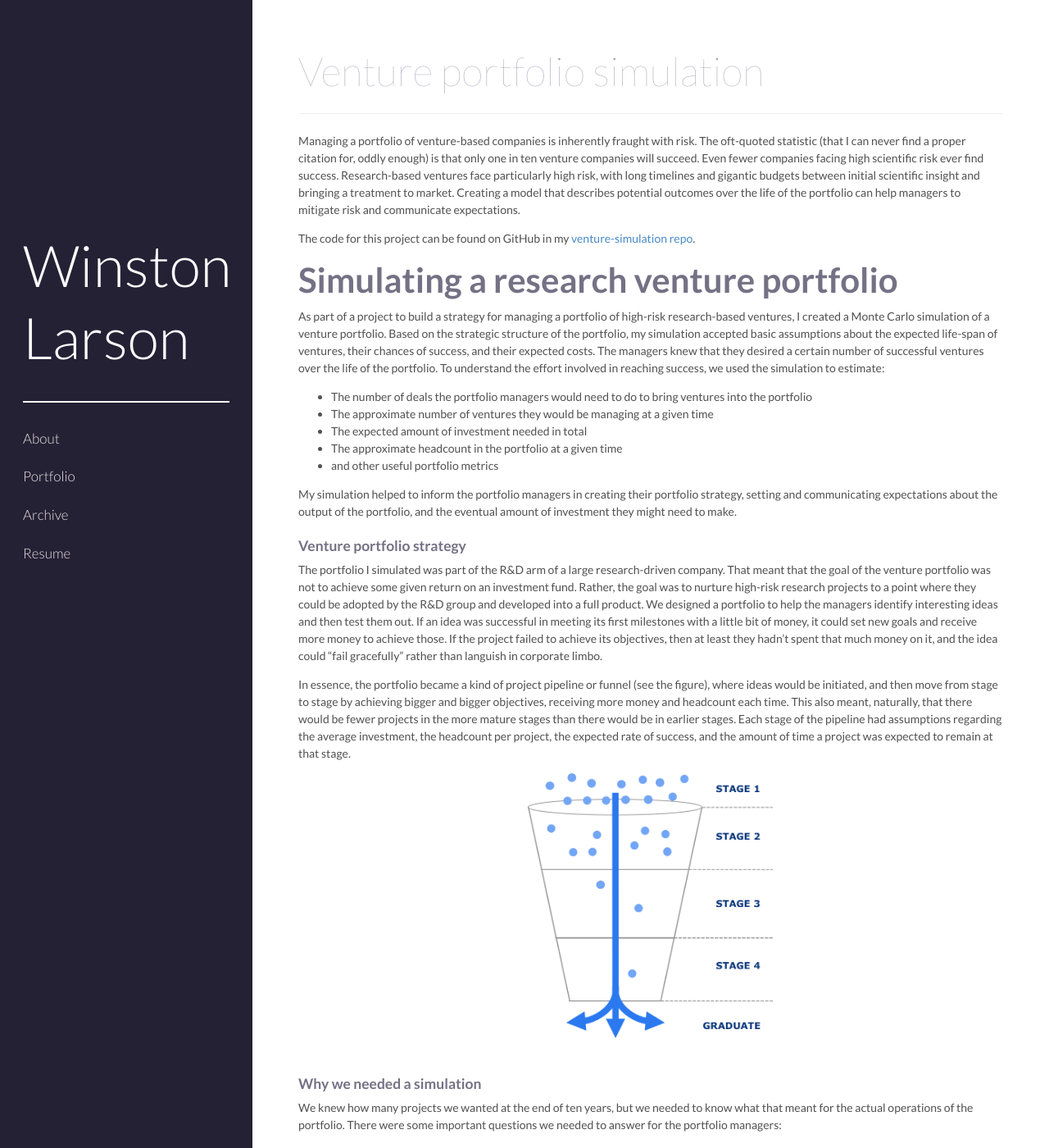
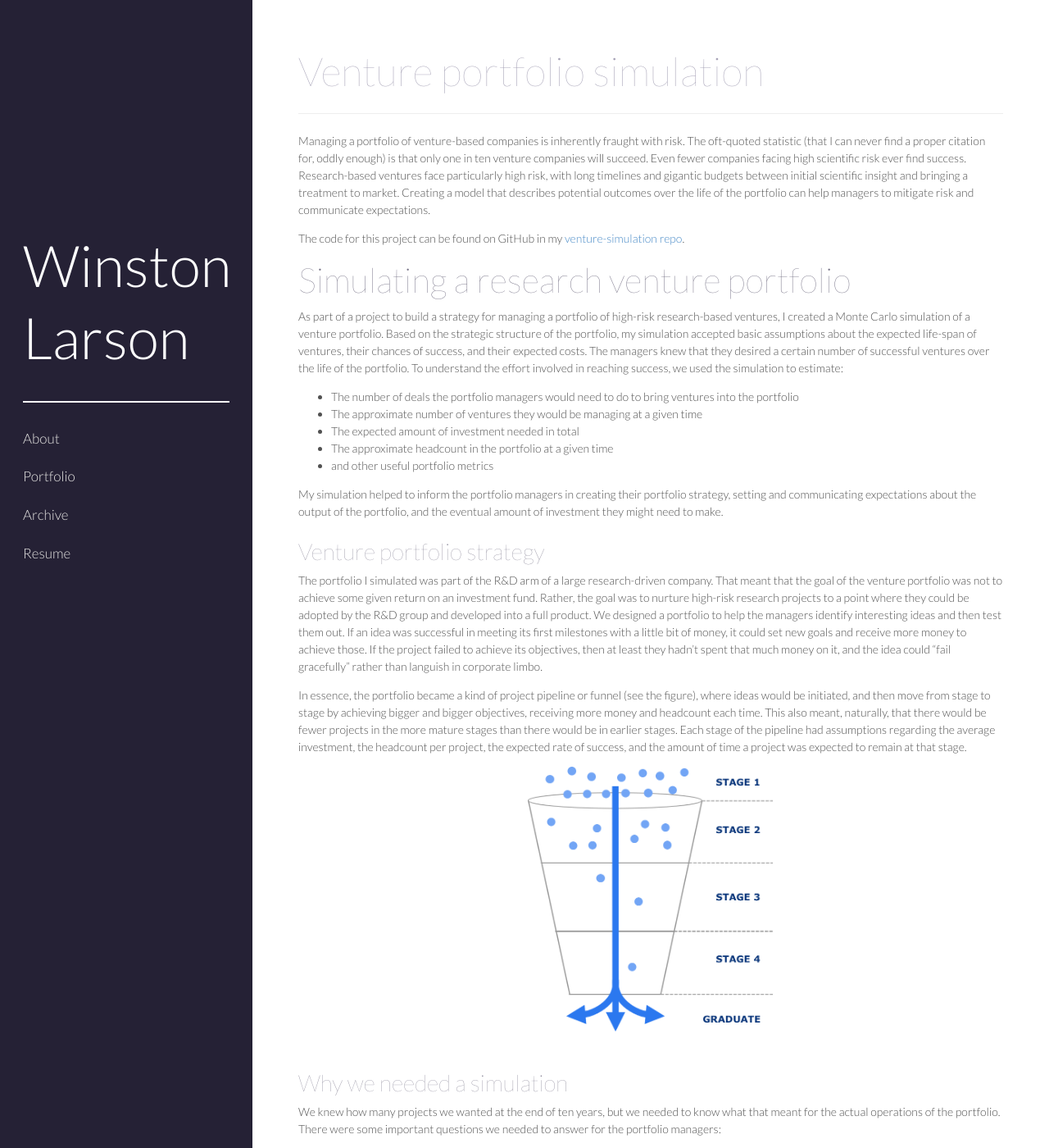
Before and after one commit to winstonlarson/old_website, a Jekyll site: the page built from venture-simulation.md, in a window 1280 px wide and 1400 px high. Shown: the whole window at 82% size. Built offline with Jekyll 4.4.1, drawn with Linux system fonts in a browser that asks for light colours; some web fonts are replaced.

Commit message:
changed fonts

```diff
--- a/public/css/hyde.css
+++ b/public/css/hyde.css
@@ -33,6 +33,7 @@
 
 html {
   font-family: 'Lato', Helvetica, Arial, sans-serif;
+  font-weight: 300;
 }
 @media (min-width: 48em) {
   html {
@@ -40,9 +41,13 @@ html {
   }
   h2, h3, h4, h5, h6 {
     color: #757185;
+    font-weight: 100;
   }
   h2 {
     font-size: 3rem;
+  }
+  h3 {
+    font-size: 2rem;
   }
   a {
     color: #488AC7;
```
